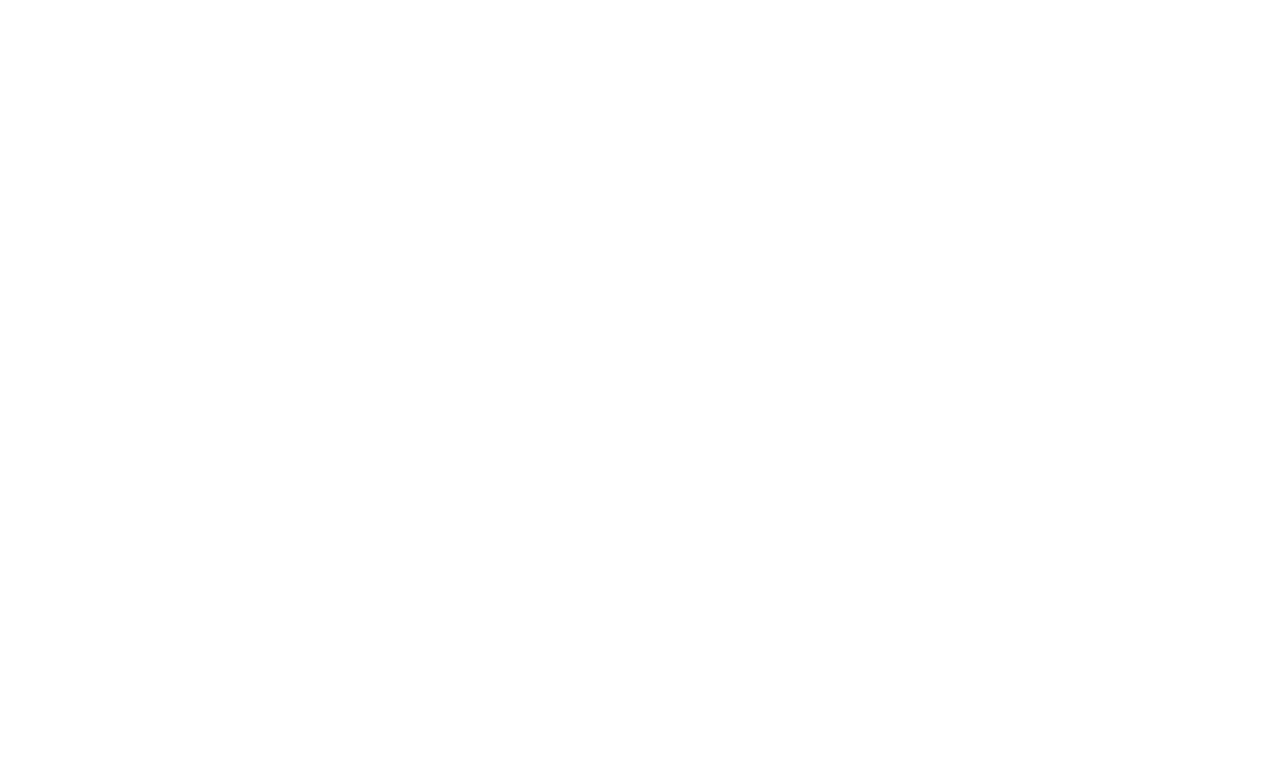
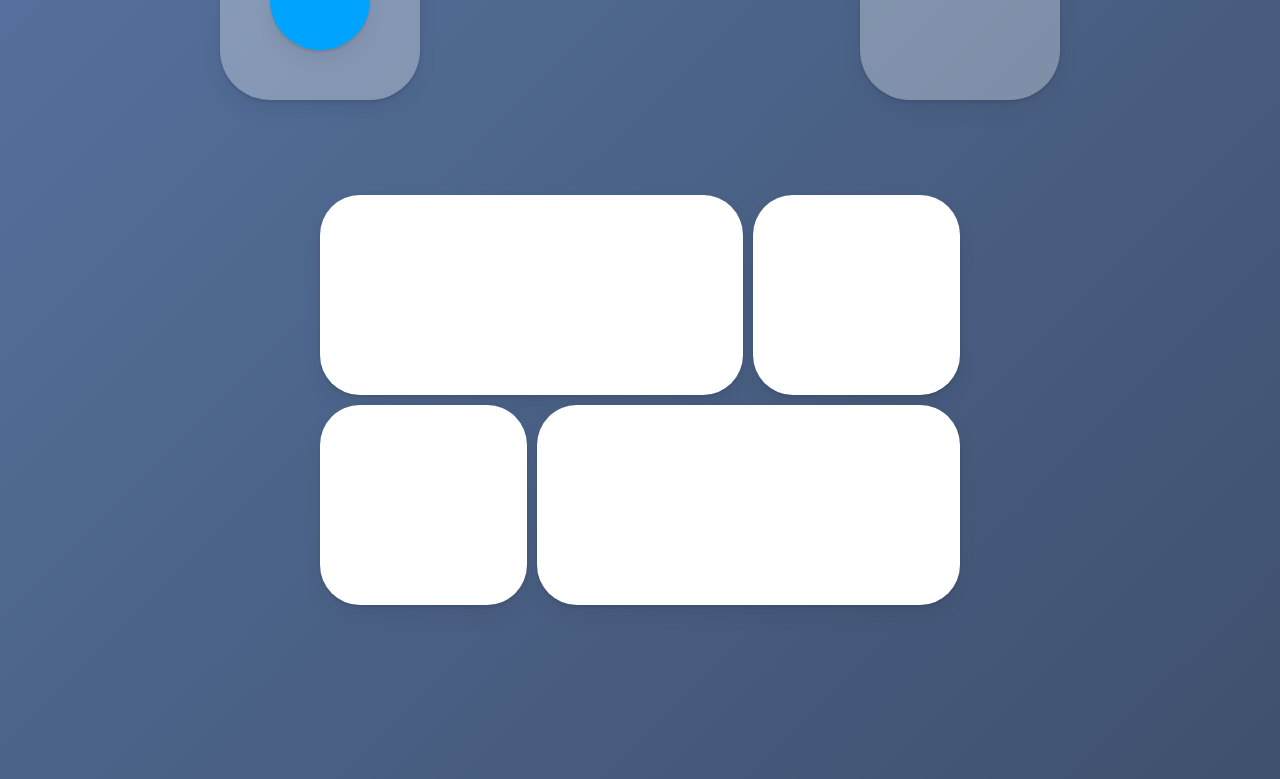
Before and after one commit to jpark-dev/react-animation, a React (Create React App) app: page / in a window 1280 px wide. Shown: the part 1621-2400 px from the top of the page. Before the commit the page ends 1200 px from the top, so only its background shows below. Built offline with nearby package versions, Linux system fonts and the light colour scheme.

Commit message:
Added synchronized components with layoutId.

```diff
--- a/src/App.tsx
+++ b/src/App.tsx
@@ -16,6 +16,33 @@
   background-color: rgba(255, 255, 255, 0.3);
   border-radius: 50px;
   box-shadow: 0 2px 3px rgba(0, 0, 0, 0.1), 0 10px 20px rgba(0, 0, 0, 0.06);
+`;
+
+const GridLayout = styled(motion.div)`
+  display: grid;
+  grid-template-columns: repeat(3, 1fr);
+  width: 50vw;
+  gap: 10px;
+  div:first-child,
+  div:last-child {
+    grid-column: span 2;
+  }
+`;
+
+const GridLayoutBox = styled(motion.div)`
+  border-radius: 40px;
+  height: 200px;
+  box-shadow: 0 2px 3px rgba(0, 0, 0, 0.1), 0 10px 20px rgba(0, 0, 0, 0.06);
+  background-color: rgba(255, 255, 255, 1);
+`;
+
+const Overlay = styled(motion.div)`
+  width: 100%;
+  height: 300vh;
+  position: absolute;
+  display: flex;
+  justify-content: center;
+  align-items: center;
 `;
 
 const SingleItemBox = styled(motion.div)`
@@ -75,7 +102,7 @@
 `;
 
 const Wrapper = styled(motion.div)`
-  height: 150vh;
+  height: 300vh;
   width: 100vw;
   display: flex;
   justify-content: center;
@@ -164,6 +191,7 @@
   const [visible, setVisible] = useState(1);
   const [toRight, setToRight] = useState(false);
   const [clicked, setClicked] = useState(false);
+  const [layoutClicked, setLayoutClicked] = useState(false);
 
   const incrementVisible = () => {
     setToRight(false);
@@ -175,6 +203,7 @@
   };
   const toggleShowing = () => setShowing((prev) => !prev);
   const toggleClick = () => setClicked((prev) => !prev);
+  const toggleClickLayout = () => setLayoutClicked((prev) => !prev);
 
   const biggerBoxRef = useRef<HTMLDivElement>(null);
   const x = useMotionValue(0);
@@ -276,7 +305,9 @@
       <button onClick={incrementVisible}>next</button>
       <BoxWrapper onClick={toggleClick}>
         <LayoutBox>
-          {!clicked ? <LayoutCircle layoutId="circle" style={{ borderRadius: 50 }}/> : null}
+          {!clicked ? (
+            <LayoutCircle layoutId="circle" style={{ borderRadius: 50 }} />
+          ) : null}
         </LayoutBox>
         <LayoutBox>
           {clicked ? (
@@ -284,6 +315,25 @@
           ) : null}
         </LayoutBox>
       </BoxWrapper>
+      <BoxWrapper onClick={toggleClickLayout}>
+        <GridLayout>
+          <GridLayoutBox layoutId="topLeft"/>
+          <GridLayoutBox layoutId=""/>
+          <GridLayoutBox layoutId=""/>
+          <GridLayoutBox layoutId=""/>
+        </GridLayout>
+        <AnimatePresence>
+          {layoutClicked ? (
+            <Overlay
+              initial={{ opacity: 0, backgroundColor: "rgba(0, 0, 0, 0)" }}
+              animate={{ opacity: 1, backgroundColor: "rgba(0, 0, 0, 0.5)" }}
+              exit={{ opacity: 0, backgroundColor: "rgba(0, 0, 0, 0)" }}
+            >
+              <GridLayoutBox layoutId="topLeft" style={{ width: 400, height: 200}}/>
+            </Overlay>
+          ) : null}
+        </AnimatePresence>
+      </BoxWrapper>
     </Wrapper>
   );
 }
```
